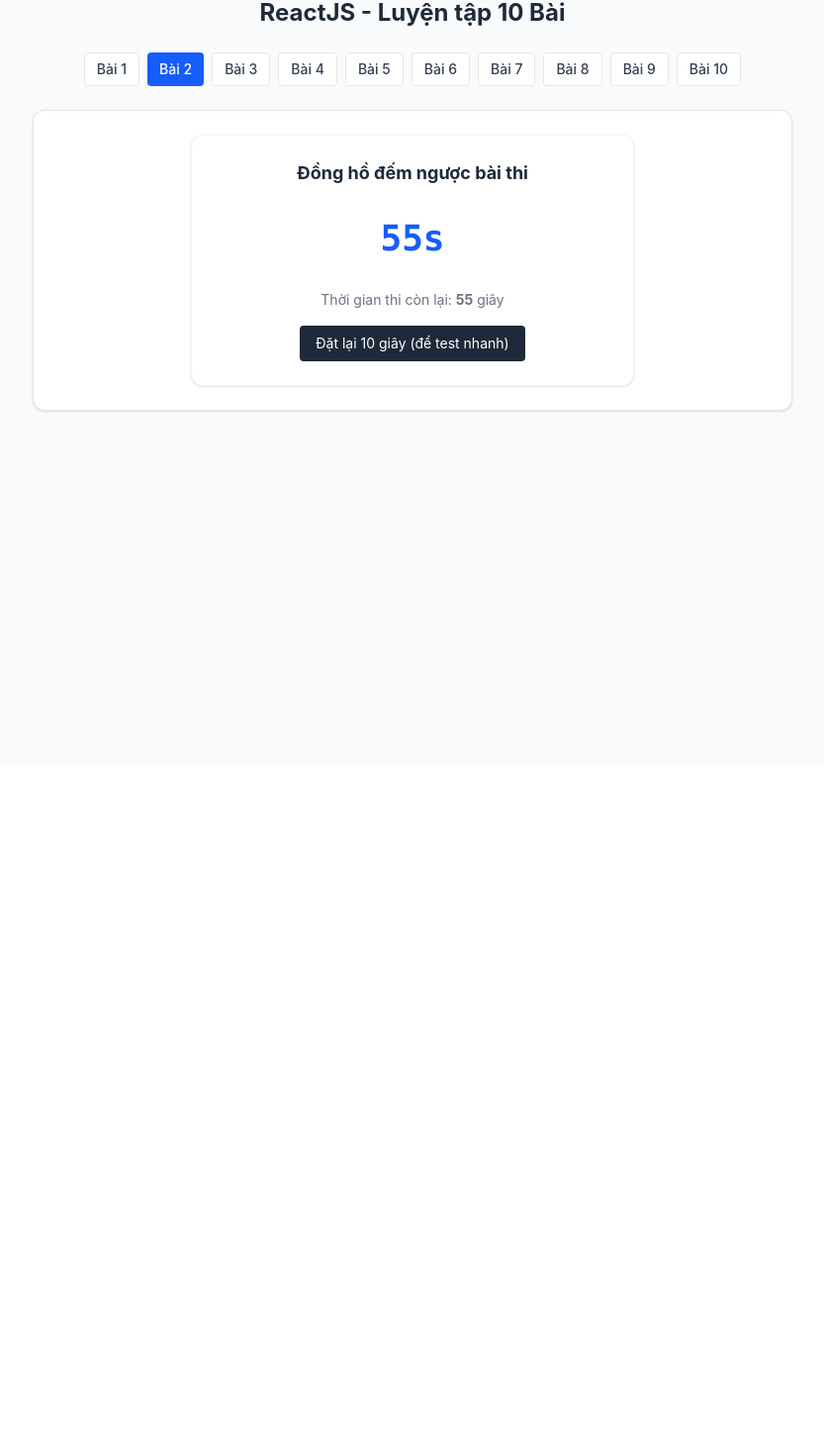
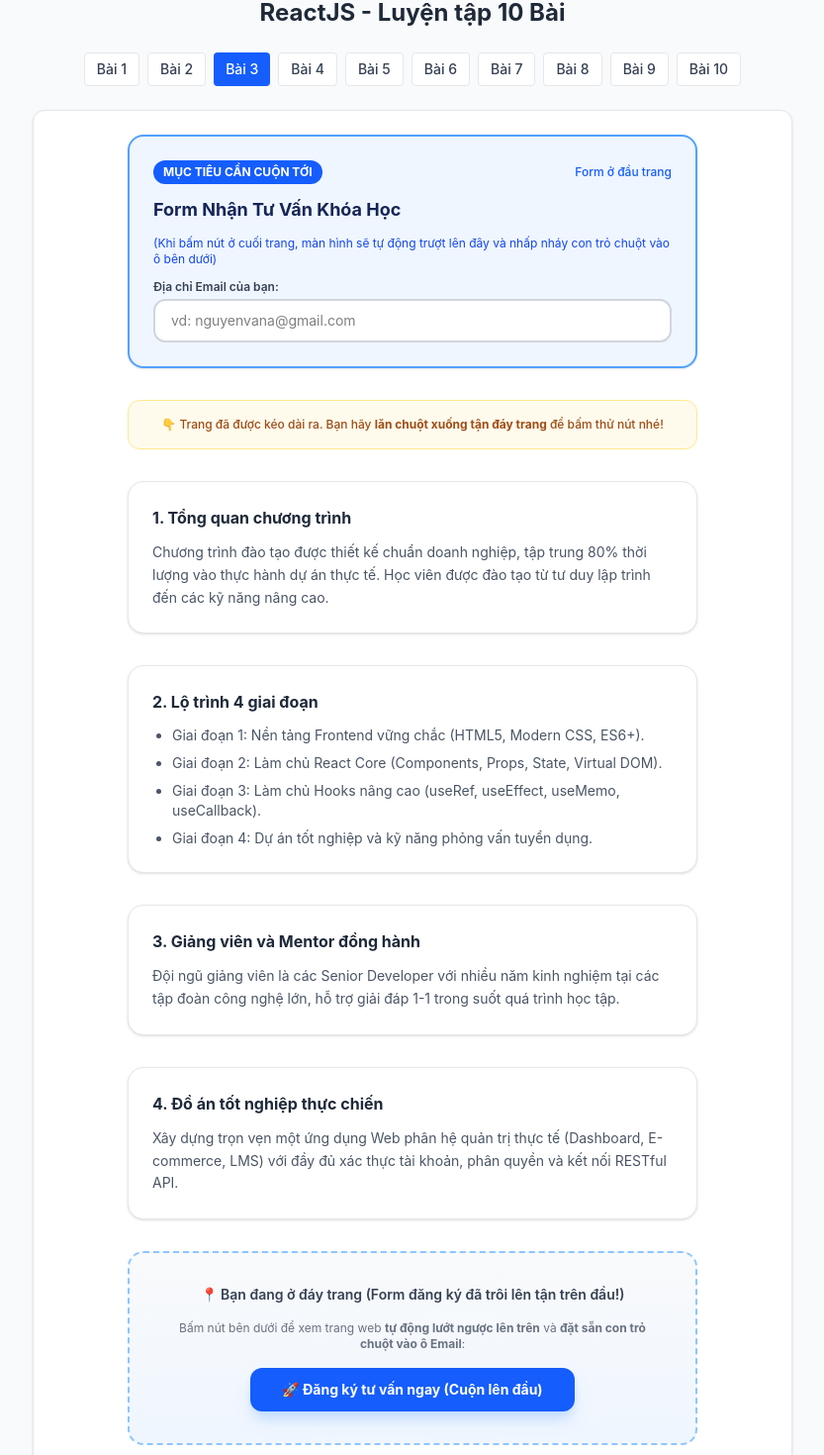
Before and after one commit to Son-Uchiha/Reactjs-Session02, a React (Vite) app: page / in a window 1280 px wide. Shown: the part 27-1497 px from the top of the page at 99% size, without its empty margins (223-1056 px from the left). Before the commit the page ends 800 px from the top, so only its background shows below. Built offline with nearby package versions, Linux system fonts and the light colour scheme.

Commit message:
done bài 3

```diff
--- a/src/App.jsx
+++ b/src/App.jsx
@@ -1,9 +1,10 @@
 import { useState } from "react";
 import Bai01 from "./exercises/Bai01";
 import Bai02 from "./exercises/Bai02";
+import Bai03 from "./exercises/Bai03";
 
 export default function App() {
-  const [currentBai, setCurrentBai] = useState(2); // Mặc định mở bài 2 để bạn kiểm tra
+  const [currentBai, setCurrentBai] = useState(3); // Mặc định mở bài 3 để bạn kiểm tra
 
   return (
     <div className="min-h-screen bg-gray-50 p-6">
@@ -33,9 +34,10 @@ export default function App() {
         <div className="bg-white p-6 rounded-xl shadow-sm border border-gray-200 min-h-[250px]">
           {currentBai === 1 && <Bai01 />}
           {currentBai === 2 && <Bai02 />}
-          {currentBai > 2 && (
+          {currentBai === 3 && <Bai03 />}
+          {currentBai > 3 && (
             <p className="text-center text-gray-400 py-12">
-              Bài {currentBai} chưa làm. Hãy chọn Bài 1 hoặc Bài 2 nhé!
+              Bài {currentBai} chưa làm. Hãy chọn Bài 1, 2 hoặc 3 nhé!
             </p>
           )}
         </div>
--- /dev/null
+++ b/src/exercises/Bai03.jsx
@@ -0,0 +1,118 @@
+import { useRef } from "react";
+
+export default function Bai03() {
+  // 1. Ref móc vào ô input Email để điều khiển cuộn và focus
+  const emailInputRef = useRef(null);
+
+  // 2. Ref làm "ổ khóa" chống giật lag khi người dùng click liên tục
+  const isScrollingRef = useRef(false);
+
+  // 3. Hàm xử lý khi bấm nút "Đăng ký tư vấn ngay" ở chân trang
+  const handleScrollToForm = () => {
+    // Nếu đang trong quá trình cuộn thì chặn click tiếp theo (chống spam)
+    if (isScrollingRef.current) return;
+
+    if (emailInputRef.current) {
+      isScrollingRef.current = true; // Khóa lại
+
+      // Cuộn mượt mà đưa ô input lên vị trí giữa màn hình
+      emailInputRef.current.scrollIntoView({
+        behavior: "smooth",
+        block: "center",
+      });
+
+      // Đặt con trỏ chuột vào ô input (preventScroll để không bị nhảy giật màn hình)
+      emailInputRef.current.focus({ preventScroll: true });
+
+      // Mở khóa sau 800ms khi đã cuộn xong
+      setTimeout(() => {
+        isScrollingRef.current = false;
+      }, 800);
+    }
+  };
+
+  return (
+    <div className="max-w-xl mx-auto space-y-8 pb-12">
+      {/* ================= 1. FORM Ở ĐẦU TRANG ================= */}
+      <div className="p-6 bg-blue-50 border-2 border-blue-400 rounded-2xl shadow-sm space-y-3">
+        <div className="flex items-center justify-between">
+          <span className="px-2.5 py-1 bg-blue-600 text-white text-xs font-bold rounded-full uppercase">
+            Mục tiêu cần cuộn tới
+          </span>
+          <span className="text-xs text-blue-600 font-medium">Form ở đầu trang</span>
+        </div>
+
+        <h3 className="text-lg font-bold text-blue-950">Form Nhận Tư Vấn Khóa Học</h3>
+        <p className="text-xs text-blue-700">
+          (Khi bấm nút ở cuối trang, màn hình sẽ tự động trượt lên đây và nhấp nháy con trỏ chuột vào ô bên dưới)
+        </p>
+
+        <div>
+          <label className="block text-xs font-semibold text-gray-700 mb-1">
+            Địa chỉ Email của bạn:
+          </label>
+          <input
+            ref={emailInputRef} // Móc ref vào đây
+            type="email"
+            placeholder="vd: nguyenvana@gmail.com"
+            className="w-full px-4 py-2.5 border-2 border-gray-300 rounded-xl bg-white text-sm focus:outline-none focus:border-blue-600 focus:ring-4 focus:ring-blue-100 transition-all"
+          />
+        </div>
+      </div>
+
+      {/* Chỉ dẫn cho người dùng */}
+      <div className="p-4 bg-amber-50 border border-amber-200 rounded-xl text-amber-800 text-xs text-center font-medium animate-pulse">
+        👇 Trang đã được kéo dài ra. Bạn hãy <b>lăn chuột xuống tận đáy trang</b> để bấm thử nút nhé!
+      </div>
+
+      {/* ================= 2. CÁC ĐOẠN NỘI DUNG Ở GIỮA ĐỂ TẠO KHOẢNG CÁCH DÀI ================= */}
+      <div className="p-6 bg-white border border-gray-200 rounded-2xl space-y-3 shadow-sm">
+        <h4 className="font-bold text-gray-800">1. Tổng quan chương trình</h4>
+        <p className="text-sm text-gray-600 leading-relaxed">
+          Chương trình đào tạo được thiết kế chuẩn doanh nghiệp, tập trung 80% thời lượng vào thực hành dự án thực tế. Học viên được đào tạo từ tư duy lập trình đến các kỹ năng nâng cao.
+        </p>
+      </div>
+
+      <div className="p-6 bg-white border border-gray-200 rounded-2xl space-y-3 shadow-sm">
+        <h4 className="font-bold text-gray-800">2. Lộ trình 4 giai đoạn</h4>
+        <ul className="text-sm text-gray-600 space-y-2 list-disc pl-5">
+          <li>Giai đoạn 1: Nền tảng Frontend vững chắc (HTML5, Modern CSS, ES6+).</li>
+          <li>Giai đoạn 2: Làm chủ React Core (Components, Props, State, Virtual DOM).</li>
+          <li>Giai đoạn 3: Làm chủ Hooks nâng cao (useRef, useEffect, useMemo, useCallback).</li>
+          <li>Giai đoạn 4: Dự án tốt nghiệp và kỹ năng phỏng vấn tuyển dụng.</li>
+        </ul>
+      </div>
+
+      <div className="p-6 bg-white border border-gray-200 rounded-2xl space-y-3 shadow-sm">
+        <h4 className="font-bold text-gray-800">3. Giảng viên và Mentor đồng hành</h4>
+        <p className="text-sm text-gray-600 leading-relaxed">
+          Đội ngũ giảng viên là các Senior Developer với nhiều năm kinh nghiệm tại các tập đoàn công nghệ lớn, hỗ trợ giải đáp 1-1 trong suốt quá trình học tập.
+        </p>
+      </div>
+
+      <div className="p-6 bg-white border border-gray-200 rounded-2xl space-y-3 shadow-sm">
+        <h4 className="font-bold text-gray-800">4. Đồ án tốt nghiệp thực chiến</h4>
+        <p className="text-sm text-gray-600 leading-relaxed">
+          Xây dựng trọn vẹn một ứng dụng Web phân hệ quản trị thực tế (Dashboard, E-commerce, LMS) với đầy đủ xác thực tài khoản, phân quyền và kết nối RESTful API.
+        </p>
+      </div>
+
+      {/* ================= 3. NÚT Ở CHÂN TRANG (CẦN BẤM ĐỂ CUỘN LÊN ĐẦU) ================= */}
+      <div className="p-8 bg-gradient-to-b from-gray-50 to-blue-50 border-2 border-dashed border-blue-300 rounded-2xl text-center space-y-4">
+        <p className="text-sm font-semibold text-gray-700">
+          📍 Bạn đang ở đáy trang (Form đăng ký đã trôi lên tận trên đầu!)
+        </p>
+        <p className="text-xs text-gray-500">
+          Bấm nút bên dưới để xem trang web <b>tự động lướt ngược lên trên</b> và <b>đặt sẵn con trỏ chuột vào ô Email</b>:
+        </p>
+
+        <button
+          onClick={handleScrollToForm}
+          className="px-8 py-3 bg-blue-600 hover:bg-blue-700 text-white font-bold text-sm rounded-xl shadow-lg shadow-blue-200 transition-all cursor-pointer active:scale-95"
+        >
+          🚀 Đăng ký tư vấn ngay (Cuộn lên đầu)
+        </button>
+      </div>
+    </div>
+  );
+}
```
